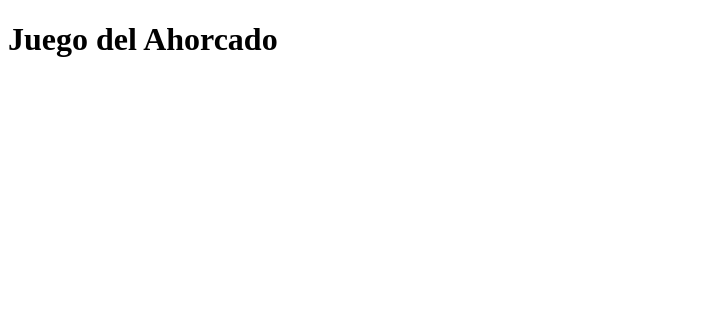
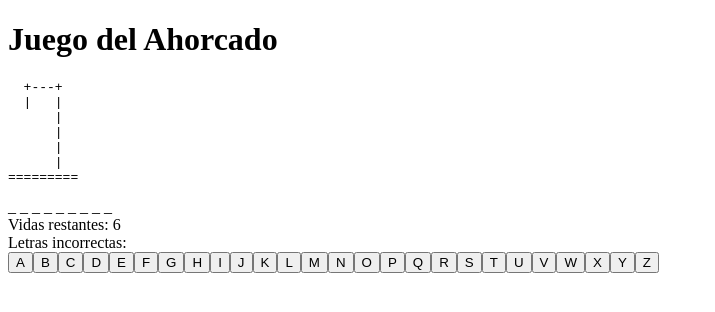
Before and after one commit to rwciANA/lab10-daw, an Angular app in the folder lab10-ahorcado/: page / in a window 1280 px wide. Shown: the top 312 px of the page, without its empty margins (0-715 px from the left). Built offline with nearby package versions, Linux system fonts and the light colour scheme.

Commit message:
Agregar plantilla HTML con teclado y dibujo del ahorcado

```diff
--- a/lab10-ahorcado/src/app/app.html
+++ b/lab10-ahorcado/src/app/app.html
@@ -1 +1,41 @@
 <h1>Juego del Ahorcado</h1>
+
+<div class="juego">
+  <div class="ahorcado">
+    <pre>{{ dibujoAhorcado }}</pre>
+  </div>
+
+  <div class="palabra">
+    {{ palabraOculta }}
+  </div>
+
+  <div class="vidas">
+    Vidas restantes: {{ vidasRestantes }}
+  </div>
+
+  <div class="letras-incorrectas">
+    Letras incorrectas: {{ letrasIncorrectas.join(', ') }}
+  </div>
+
+  <div class="teclado">
+    @for (letra of 'ABCDEFGHIJKLMNOPQRSTUVWXYZ'; track letra) {
+      <button
+        (click)="adivinarLetra(letra)"
+        [disabled]="juegoTerminado || letrasAdivinadas.includes(letra) || letrasIncorrectas.includes(letra)"
+      >
+        {{ letra }}
+      </button>
+    }
+  </div>
+
+  @if (juegoTerminado) {
+    <div class="mensaje-final">
+      @if (gano) {
+        <p class="ganaste">¡Ganaste! La palabra era {{ palabraSecreta }}</p>
+      } @else {
+        <p class="perdiste">¡Perdiste! La palabra era {{ palabraSecreta }}</p>
+      }
+      <button (click)="iniciarJuego()">Jugar de nuevo</button>
+    </div>
+  }
+</div>
--- a/lab10-ahorcado/src/app/app.ts
+++ b/lab10-ahorcado/src/app/app.ts
@@ -38,6 +38,19 @@ export class App {
     this.gano = false;
   }
 
+  get dibujoAhorcado(): string {
+    const partes = [
+      '  +---+\n  |   |\n      |\n      |\n      |\n      |\n=========',
+      '  +---+\n  |   |\n  O   |\n      |\n      |\n      |\n=========',
+      '  +---+\n  |   |\n  O   |\n  |   |\n      |\n      |\n=========',
+      '  +---+\n  |   |\n  O   |\n /|   |\n      |\n      |\n=========',
+      '  +---+\n  |   |\n  O   |\n /|\\  |\n      |\n      |\n=========',
+      '  +---+\n  |   |\n  O   |\n /|\\  |\n /    |\n      |\n=========',
+      '  +---+\n  |   |\n  O   |\n /|\\  |\n / \\  |\n      |\n========='
+    ];
+    return partes[6 - this.vidasRestantes];
+  }
+
   get palabraOculta(): string {
     return this.palabraSecreta
       .split('')
```
